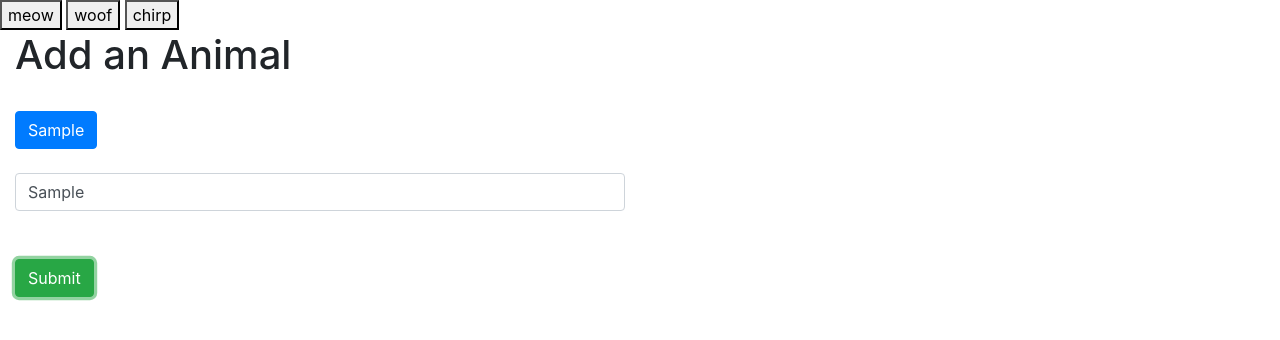
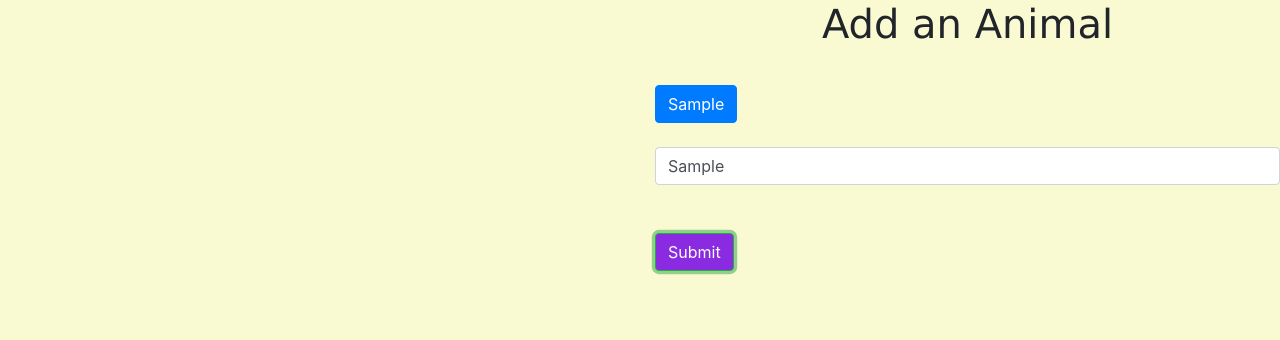
Before and after one commit to evepsmith15/GIFTastic, a plain HTML site: page index.html in a window 1280 px wide. Both pictures are taken after typing "Sample" into the empty fields and a click on the button "Submit". Drawn offline with nearby package versions, Linux system fonts and the light colour scheme.

Commit message:
Add files via upload

```diff
--- a/assets/css/style.css
+++ b/assets/css/style.css
@@ -1,9 +1,23 @@
+h1 {
+    font-family: 'Lucida Sans', 'Lucida Sans Regular', 'Lucida Grande', 'Lucida Sans Unicode', Geneva, Verdana, sans-serif;
+    text-align: center;
+}
+
 .input-group {
     width: 50%;
 }
 
-.Submit {
-    background-color: blue;
+.btn-success {
+    background-color: blueviolet;
     color: white;
     font-style: bolder;
 }
+
+.btn-primary {
+    margin-right: 5px;
+    margin-top: 5px;
+}
+
+body {
+    background-color: lightgoldenrodyellow;
+}
--- a/assets/javascript/gif.js
+++ b/assets/javascript/gif.js
@@ -1,24 +1,26 @@
 function AnimalButton() {
     var userInput = $('#animal-input').val();
-        button(userInput);
+    results(userInput);
 }
 
 function submitButton() { //when submit is pressed, a new button is added
     var userInput = $('#animal-input').val();
     if (userInput) {
-        $('#animal-buttons').append("<button type='button' onclick='results(\"" + userInput + "\")' class='btn btn-primary' value=' " + userInput + "'> " + userInput + " </button>");
+        $('#animal-buttons').append("<button type='results' onclick= 'results(\"" + userInput + "\")'  class='btn btn-primary' value=' " + userInput + "'> " + userInput + " </button>");
+    }
 }
 
+function results(animal) {
     $("button").on("click", function () { //this code will have the button when you click the tag
-    var animal = $(this).attr("data-animal");
+       // var animal = $(this).attr("#animal-input");
         var queryURL = "https://api.giphy.com/v1/gifs/search?q=" +
             animal + "&api_key=dc6zaTOxFJmzC&limit=10";
         $.ajax({
             url: queryURL,
             method: "GET"
         }).then(function (response) {
+            var results = response.data;
             console.log(response);
-        var results = response.data;
             for (var i = 0; i < results.length; i++) {
                 var animalDiv = $("<div>"); //empty div
                 var p = $('<p>').text("rating: " + results[i].rating); //displays rating
@@ -30,10 +32,9 @@ $("button").on("click", function () { //this code will have the button when you
             }
         });
     });
-
 }
 
-$('.movImage').on('click', function() { //this code allows the gif to move and freeze
+$('.movImage').on('click', function () { //this code allows the gif to move and freeze
     var state = $(this).attr('data-state');
     if (state == 'still') {
         $(this).attr('src', $(this).attr("data-animate"));
@@ -43,4 +44,5 @@ $('.movImage').on('click', function() { //this code allows the gif to move and f
         $(this).attr('data-state', 'still');
     }
 });
+
 //code for putting the picturesd 3 per row
--- a/index.html
+++ b/index.html
@@ -14,13 +14,6 @@
 <body>
     <div class="contrainer">
         <div class="row">
-            <div class="col-md-12">
-                <button data-animal="cat">meow</button>
-                <button data-animal="dog">woof</button>
-                <button data-animal="bird">chirp</button>
-            </div>
-        </div>
-        <div class="row2">
             <div class="col-md-6">
                 <div id="gifs-appear-here"></div>
             </div>
```
Lines whose indentation alone changed are shown as unchanged.
